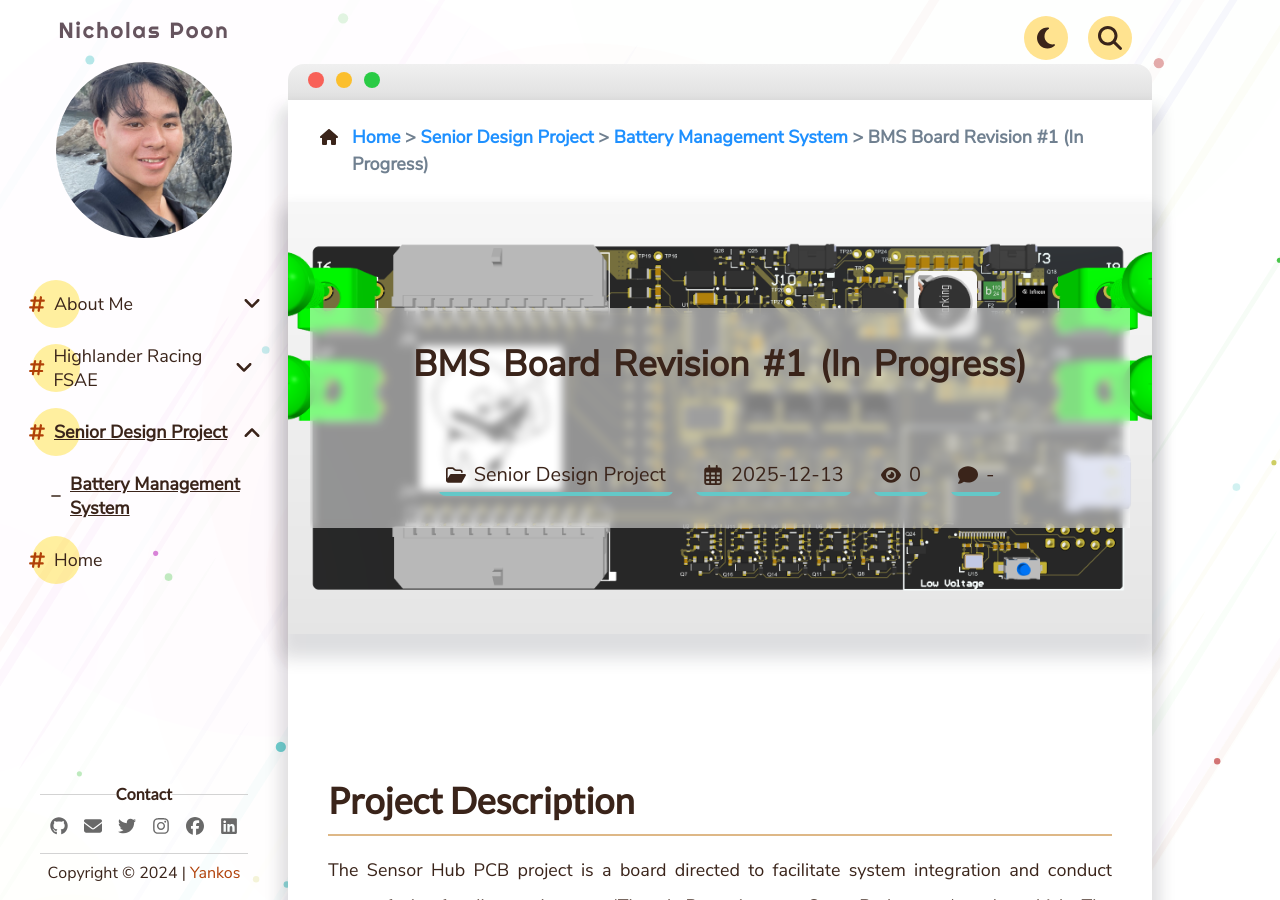
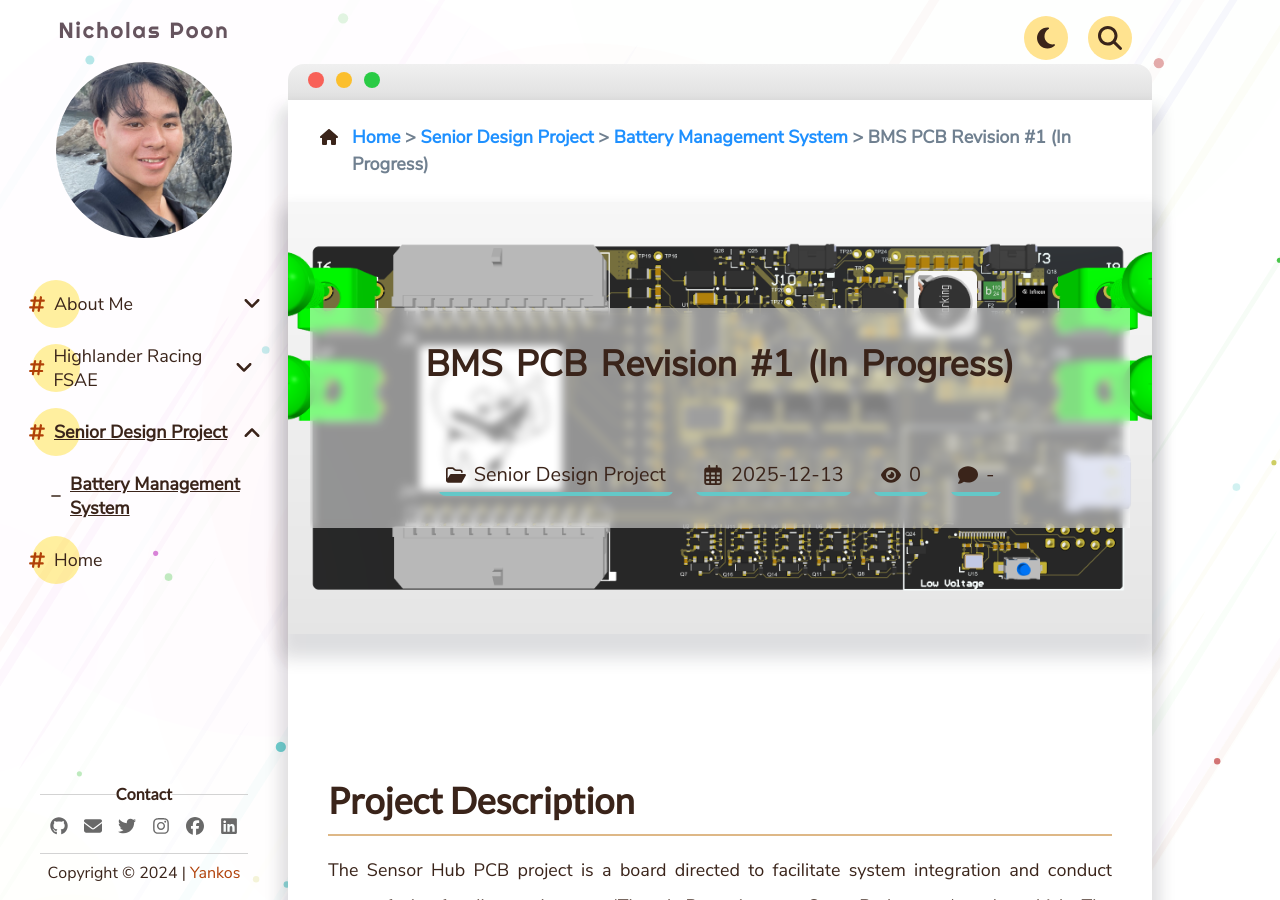
Before and after one commit to NickPoon101/NP-Portfolio, a Jekyll site: the page built from _pages/Senior Design Project/Battery Management System/rev1.md, in a window 1280 px wide and 900 px high. Built offline with Jekyll 4.4.1, drawn with Linux system fonts in a browser that asks for light colours; comment, search, counter and statistics services are not loaded.

Commit message:
Update rev1.md

```diff
--- a/_pages/Senior Design Project/Battery Management System/rev1.md
+++ b/_pages/Senior Design Project/Battery Management System/rev1.md
@@ -1,5 +1,5 @@
 ---
-title: "BMS Board Revision #1 (In Progress)"
+title: "BMS PCB Revision #1 (In Progress)"
 date: "2025-12-13"
 thumbnail: "/assets/img/Senior Design Photos/Senior_Design_PCB_3D_photo.png"
 ---
@@ -34,4 +34,4 @@ The Sensor Hub PCB project is a board directed to facilitate system integration
 
 # 3D Model
 ---
-![](/NP-Portfolio/assets/img/SensorHub2_images/PCB_3D.png)
+![](/NP-Portfolio/assets/img/Senior Design Photos/Senior_Design_PCB_3D_photo.png)
```
